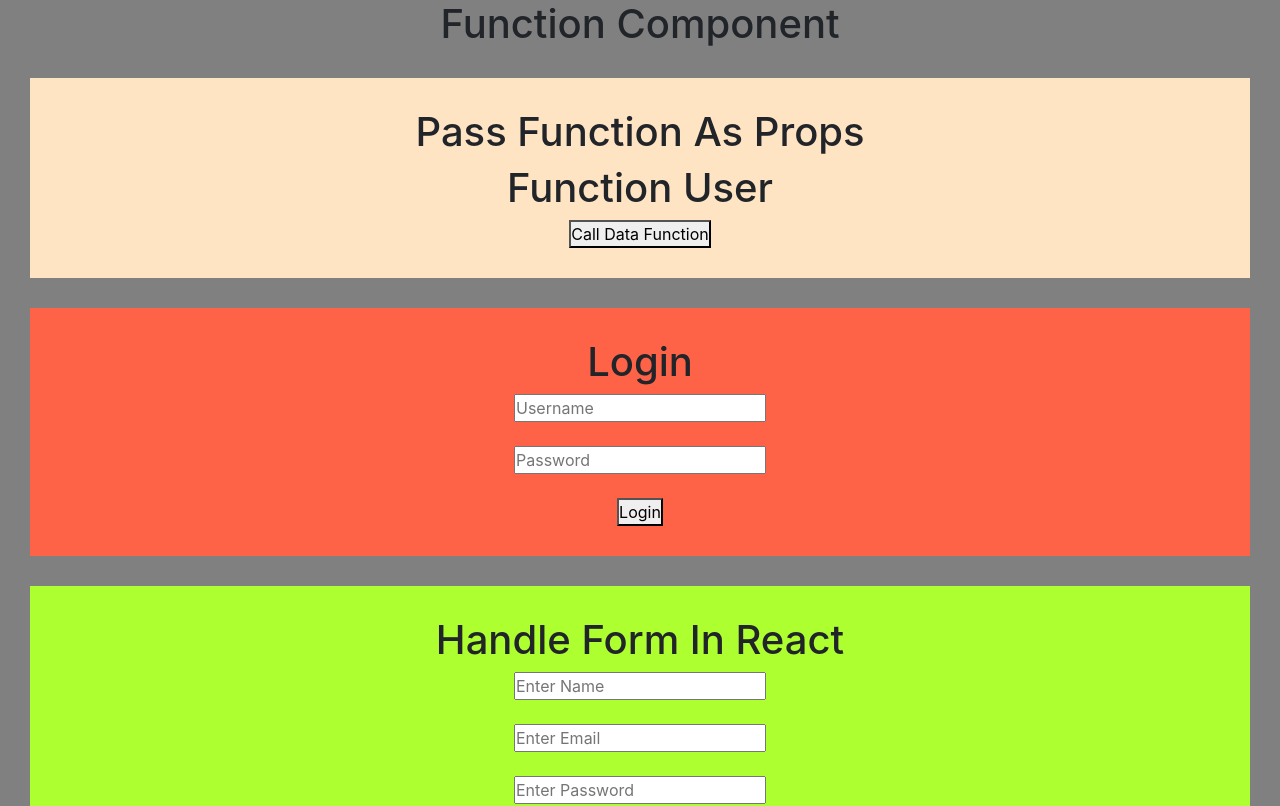
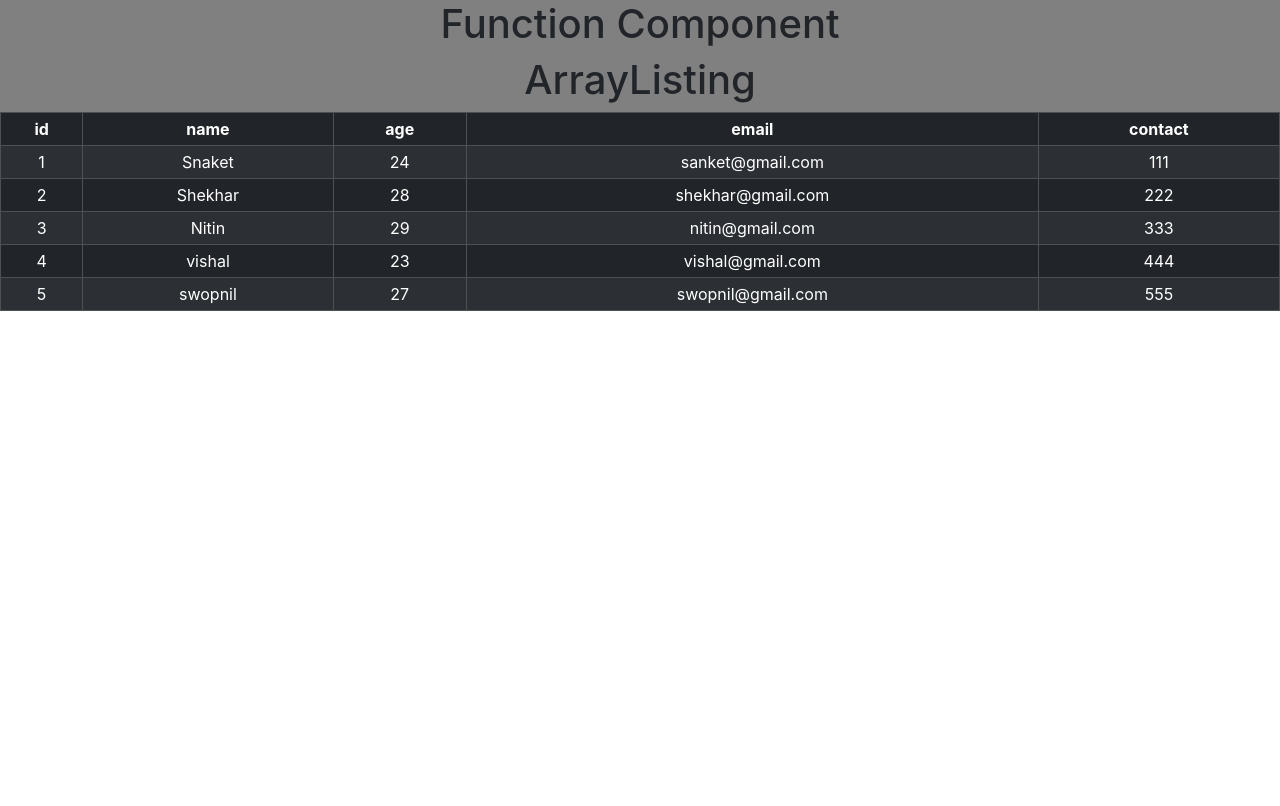
Before and after one commit to sanketpujari33/Full-Stack-Develaper, a React (Create React App) app in the folder Web-Technologies/React-Js/blog/: page / in a window 1280 px wide. Shown: the top 806 px of the page. Built offline with nearby package versions, Linux system fonts and the light colour scheme.

Commit message:
ArrayListing

```diff
--- /dev/null
+++ b/Web-Technologies/React-Js/blog/src/components/Function/ArrayListing.js
@@ -0,0 +1,48 @@
+import Table from 'react-bootstrap/Table';
+function ArrayListing() {
+    // const student=['Snaket','Shekhar','Nitin','vishal','swopnil'];
+    // //map looping
+    // student.map((data)=>{
+    //     // console.warn("My Name is: ",data);
+    // })
+    // for(let i=0; i<student.length; i++){
+    //     console.warn("My Name is: ",student[i]);
+    // }
+    const info = [
+        { name: 'Snaket', age: 24, email: 'sanket@gmail.com', contact: 111 },
+        { name: 'Shekhar', age: 28, email: 'shekhar@gmail.com', contact: 222 },
+        { name: 'Nitin', age: 29, email: 'nitin@gmail.com', contact: 333 },
+        { name: 'vishal', age: 23, email: 'vishal@gmail.com', contact: 444 },
+        { name: 'swopnil', age: 27, email: 'swopnil@gmail.com', contact: 555 }
+    ];
+    const data = ["id","name", "age", "email", "contact"]
+    return (
+        <>
+            <h1>ArrayListing</h1>
+
+
+            <Table striped variant='dark' bordered hover size="sm">
+                <thead>
+                    <tr key={'thead'}>
+                        {data.map((data, index) => (
+                            <th key={index}>{data}</th>
+                        ))}
+                    </tr>
+                </thead>
+                <tbody>
+                    {info.map((info, index) =>
+                        <tr key={index}>
+                            <td>{index+1}</td>
+                            <td >{info.name}</td>
+                            <td >{info.age}</td>
+                            <td >{info.email}</td>
+                            <td>{info.contact}</td>
+                        </tr>
+                    )}
+                </tbody>
+            </Table>
+        </>
+    );
+}
+
+export default ArrayListing;
--- a/Web-Technologies/React-Js/blog/src/components/Function/FunctionComponent.js
+++ b/Web-Technologies/React-Js/blog/src/components/Function/FunctionComponent.js
@@ -1,18 +1,20 @@
-import BasicFormValidation from "./BasicFormValidation";
-import Bootstrap from "./Bootstrap";
-import ConditionalRendering from "./ConditionalRendering";
-import EventFuctionalComponent from "./EventFuctionalComponent";
-import GetInputBoxValue from "./GetInputBoxValue";
-import HandleFormInReact from "./HandleFormInReact";
-import HideAndShowElemrnt from "./HideAndShowElement";
-import PassFunctionAsProps from "./PassFunctionAsProps";
-import PropsWithFunctionalComponent from "./PropsWithFunctionalComponent";
-import StyleType from "./StyleType";
+import ArrayListing from "./ArrayListing";
+// import BasicFormValidation from "./BasicFormValidation";
+// import Bootstrap from "./Bootstrap";
+// import ConditionalRendering from "./ConditionalRendering";
+// import EventFuctionalComponent from "./EventFuctionalComponent";
+// import GetInputBoxValue from "./GetInputBoxValue";
+// import HandleFormInReact from "./HandleFormInReact";
+// import HideAndShowElemrnt from "./HideAndShowElement";
+// import PassFunctionAsProps from "./PassFunctionAsProps";
+// import PropsWithFunctionalComponent from "./PropsWithFunctionalComponent";
+// import StyleType from "./StyleType";
+
 function FunctionComponent() {
     return (
         <div style={{ backgroundColor: "gray", margin: 0, padding: 0 }}>
             <h1>Function Component</h1>
-            <PassFunctionAsProps />
+            {/* <PassFunctionAsProps />
             <BasicFormValidation />
             <HandleFormInReact />
             <User />
@@ -22,9 +24,8 @@ function FunctionComponent() {
             <HideAndShowElemrnt />
             <ConditionalRendering />
             <StyleType />
-
-            <Bootstrap />
-
+            <Bootstrap /> */}
+            <ArrayListing/>
         </div>
     );
 }
@@ -36,7 +37,6 @@ function User() {
             </>
         );
     }
-    // {9922999789}
     return (
         <>
             <h1>User Component</h1>
--- a/Web-Technologies/React-Js/blog/src/components/Function/Style.css
+++ b/Web-Technologies/React-Js/blog/src/components/Function/Style.css
@@ -1,4 +1,14 @@
-.primary{
+/* .primary{
     background-color: burlywood;
     color: blueviolet;
+} */
+/* .table{
+    margin: 50px;
+    padding: 30px;
+    border: 1px solid rgba(0, 0, 0, 0.05);
+} */
+th{
+    background-color: crimson;
+    color: black;
+    padding: 20px;
 }
```
